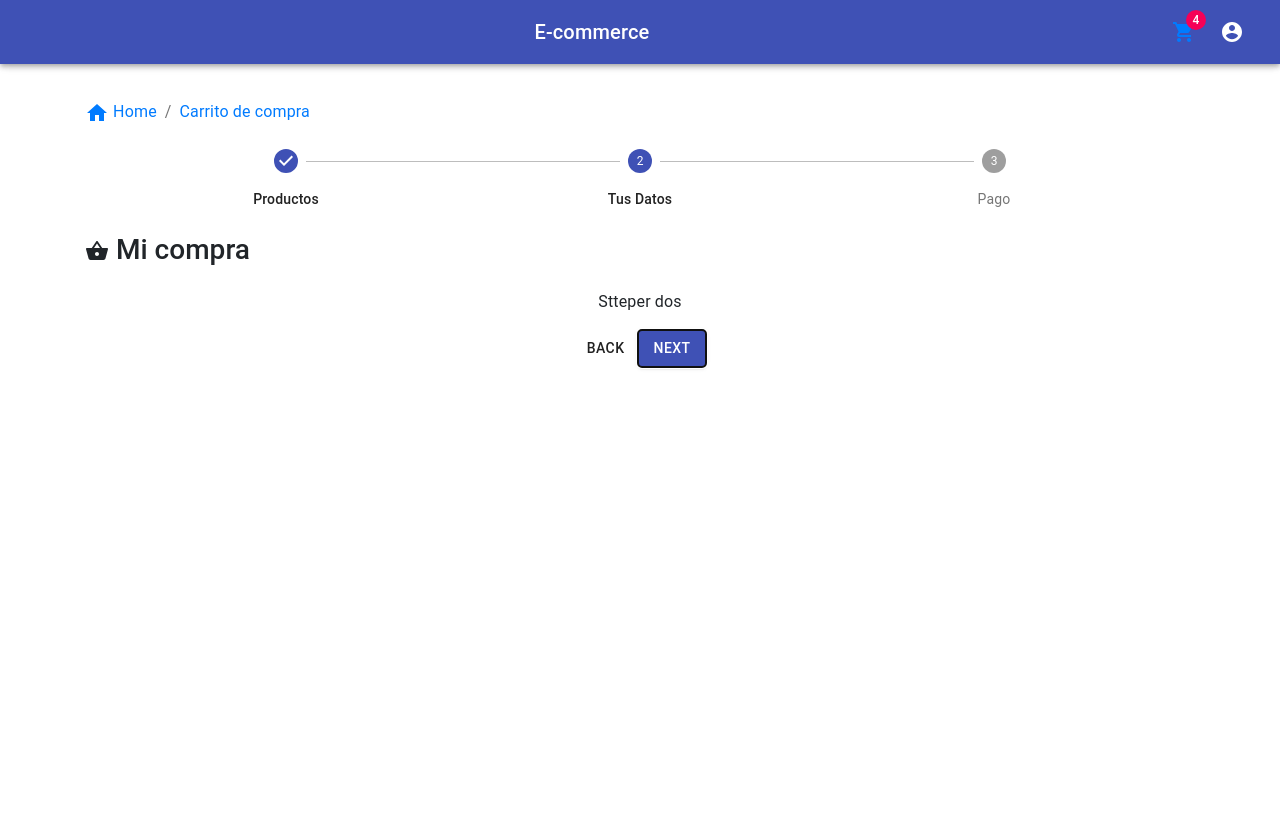
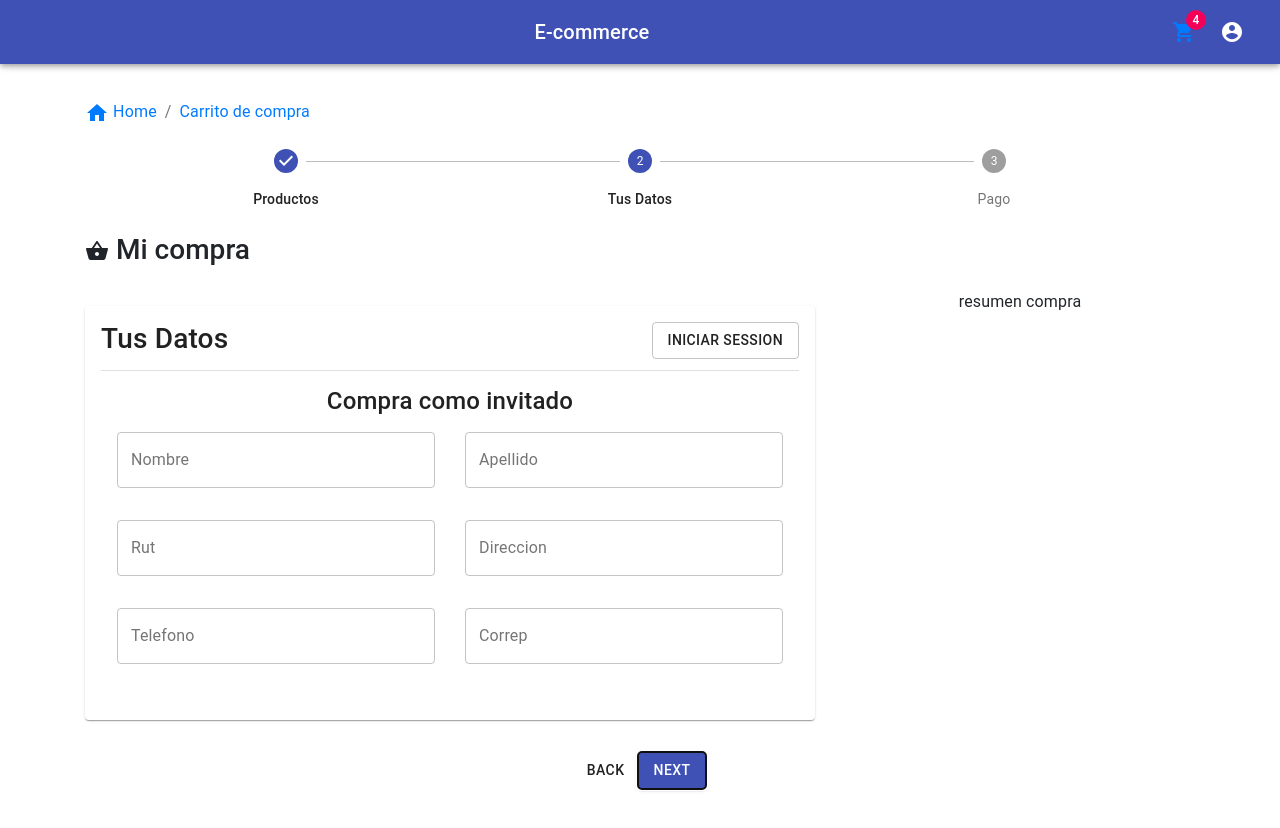
Before and after one commit to claudioOlivaresV/e-commerce, a React (Create React App) app: page /carritoCompra in a window 1280 px wide. Both pictures are taken after a click on the button "NEXT". Shown: the top 828 px of the page. Before the commit the page ends 800 px from the top, so only its background shows below. Built offline with nearby package versions, Linux system fonts and the light colour scheme.

Commit message:
fin estructura basica del proyecto

```diff
--- a/src/components/Carrito.jsx
+++ b/src/components/Carrito.jsx
@@ -46,9 +46,6 @@ export default function HorizontalLabelPositionBelowStepper() {
     setActiveStep((prevActiveStep) => prevActiveStep - 1);
   };
 
-  const handleReset = () => {
-    setActiveStep(0);
-  };
 
 
 
@@ -83,8 +80,8 @@ export default function HorizontalLabelPositionBelowStepper() {
       <div>
         {activeStep === steps.length ? (
           <div>
-            <Typography >All steps completed</Typography>
-            <Button onClick={handleReset}>Reset</Button>
+            <Typography >Tu compra fue completada</Typography>
+
           </div>
         ) : (
           <div>
--- a/src/components/CarritoProduct.jsx
+++ b/src/components/CarritoProduct.jsx
@@ -4,12 +4,50 @@ import CardContent from '@material-ui/core/CardContent';
 import IconButton from '@material-ui/core/IconButton';
 
 import Typography from '@material-ui/core/Typography';
-import TextField from '@material-ui/core/TextField';
+
 import DeleteIcon from '@material-ui/icons/Delete';
+import Button from '@material-ui/core/Button';
+import ArrowBackIosIcon from '@material-ui/icons/ArrowBackIos';
+import ArrowForwardIosIcon from '@material-ui/icons/ArrowForwardIos';
+
+
+import Dialog from '@material-ui/core/Dialog';
+import DialogActions from '@material-ui/core/DialogActions';
+import DialogContent from '@material-ui/core/DialogContent';
+import DialogContentText from '@material-ui/core/DialogContentText';
+import DialogTitle from '@material-ui/core/DialogTitle';
+
 
 const image = 'https://i5.walmartimages.com/asr/f3077845-8786-4bfa-ba98-482f06af91a2_1.2bdade6ddc986cbd875304164a98aa06.jpeg?odnHeight=450&odnWidth=450&odnBg=FFFFFF'
 
+
+
+
 export default class CarritoProduct extends Component {
+
+   state = {
+     modal:  false,
+     cant1: 1
+
+  };
+
+  sumar = () => {
+    this.setState({cant1: this.state.cant1 + 1 })
+  };
+  restar = () => {
+    if(this.state.cant1 > 1) {
+      this.setState({cant1: this.state.cant1 - 1 })
+    }
+  }
+
+  handleClickOpen = () => {
+    this.setState({modal: true})
+  };
+
+  handleClose = () => {
+    this.setState({modal: false})
+  };
+
 
     render() {
         return (
@@ -17,7 +55,7 @@ export default class CarritoProduct extends Component {
                 <Card >
       <CardContent>
           <div className="row">
-              <div className="col-4 align-self-center">
+              <div className="col-2 align-self-center">
 
                   <img src={image} className="img-fluid" alt="Imagen Producto" />
 
@@ -30,7 +68,17 @@ export default class CarritoProduct extends Component {
         <Typography color="secondary" className="mb-2 ">
           $590.000
         </Typography>
-        <TextField
+
+
+         <IconButton aria-label="menos" onClick={this.restar}>
+        <ArrowBackIosIcon/>
+        </IconButton>
+        <span>{this.state.cant1}</span>
+        <IconButton aria-label="mas" onClick={this.sumar}>
+          <ArrowForwardIosIcon />
+        </IconButton>
+
+        {/* <TextField
           id="outlined-number"
           label="Cantidad"
           type="number"
@@ -39,12 +87,12 @@ export default class CarritoProduct extends Component {
           }}
           className="mt-3"
           variant="outlined"
-        />
+        /> */}
 
               </div>
-              <div className="col-12 col-lg-2 text-center align-self-center p-2">
+              <div className=" col-4 text-center align-self-center p-2">
 
-              <IconButton aria-label="delete" >
+              <IconButton aria-label="delete" onClick={this.handleClickOpen} >
           <DeleteIcon fontSize="large" />
         </IconButton>
 
@@ -56,6 +104,28 @@ export default class CarritoProduct extends Component {
 
     </Card>
 
+    <Dialog
+        open={this.state.modal}
+        onClose={this.handleClose}
+        aria-labelledby="alert-dialog-title"
+        aria-describedby="alert-dialog-description"
+      >
+        <DialogTitle id="alert-dialog-title">{"Esta eliminando un producto"}</DialogTitle>
+        <DialogContent>
+          <DialogContentText id="alert-dialog-description">
+            ¿Realmente quiere eliminar este producto del su compra?
+          </DialogContentText>
+        </DialogContent>
+        <DialogActions>
+          <Button onClick={this.handleClose} color="primary">
+            No
+          </Button>
+          <Button onClick={this.handleClose} color="primary" autoFocus>
+            Si
+          </Button>
+        </DialogActions>
+      </Dialog>
+
             </div>
         )
     }
--- a/src/components/StepperThree.jsx
+++ b/src/components/StepperThree.jsx
@@ -1,11 +1,26 @@
-import React, { Component } from 'react'
+import React, { Component } from "react";
+import Card from "@material-ui/core/Card";
+import CardContent from "@material-ui/core/CardContent";
 
 export default class StepperThree extends Component {
-    render() {
-        return (
-            <div>
-                Stepper tres
-            </div>
-        )
-    }
+  render() {
+    return (
+      <div className="container">
+        <div className="row">
+          <div className="col-12 col-lg-6">
+            <Card variant="outlined">
+              <CardContent>
+                  <h3>Claudio Olivares</h3>
+                  <h4>11.111.111-1</h4>
+                  <h4>Direccion</h4>
+                  <h4>Telefono</h4>
+                  <h4>Correo</h4>
+              </CardContent>
+            </Card>
+          </div>
+          <div className="col-12 col-lg-6">resumen compra</div>
+        </div>
+      </div>
+    );
+  }
 }
--- a/src/components/StepperTwo.jsx
+++ b/src/components/StepperTwo.jsx
@@ -1,10 +1,117 @@
 import React, { Component } from 'react'
+import Button from '@material-ui/core/Button';
+import Divider from '@material-ui/core/Divider';
+import TextField from '@material-ui/core/TextField';
+import Card from '@material-ui/core/Card';
+import CardContent from '@material-ui/core/CardContent';
+
+
 
 export default class StepperTwo extends Component {
     render() {
         return (
             <div>
-                Stteper dos
+
+                <div className="row">
+
+                    <div className="col-12 col-lg-8">
+                    <Card className="my-3">
+                   <CardContent>
+                        <div className="mb-3">
+                        <h3 className="float-left">Tus Datos</h3>  <Button variant="outlined" className="float-right" >Iniciar Session</Button>
+                        </div>
+                        <div>
+                        <Divider className="mt-5 mb-3" />
+
+                        </div>
+
+                        <h4>Compra como invitado</h4>
+                        <div className="container px-3">
+                        <div className="row my-3">
+                            <div className="col-12 col-lg-6  mb-3">
+
+                        <TextField
+          label="Nombre"
+          id="outlined-size-normal"
+          placeholder="Claudio"
+          variant="outlined"
+          className="w-100"
+        />
+                            </div>
+                            <div className="col-12 col-lg-6 ">
+
+                            <TextField
+          label="Apellido"
+          id="outlined-size-normal"
+          placeholder="Olivares"
+          variant="outlined"
+          className="w-100"
+        />
+    </div>
+
+                        </div>
+
+
+                        <div className="row my-3">
+                            <div className="col-12 col-lg-6 text-right  mb-3">
+
+                        <TextField
+          label="Rut"
+          id="outlined-size-normal"
+          placeholder="11.111.111-1"
+          variant="outlined"
+          className="w-100"
+        />
+                            </div>
+                            <div className="col-12 col-lg-6 text-left">
+
+                            <TextField
+          label="Direccion"
+          id="outlined-size-normal"
+          placeholder="Calle false 123"
+          variant="outlined"
+          className="w-100"
+        />
+    </div>
+
+                        </div>
+                        <div className="row my-3">
+                            <div className="col-12 col-lg-6 text-right  mb-3">
+
+                        <TextField
+          label="Telefono"
+          id="outlined-size-normal"
+          placeholder="+56912345678"
+          variant="outlined"
+          className="w-100"
+        />
+                            </div>
+                            <div className="col-12 col-lg-6 text-left">
+
+                            <TextField
+          label="Correp"
+          id="outlined-size-normal"
+          placeholder="correo@gmail.com"
+          variant="outlined"
+          className="w-100"
+        />
+    </div>
+
+                        </div>
+                        </div>
+
+
+                        </CardContent>
+                </Card>
+                    </div>
+
+                    <div className="col-12 col-lg-4">
+                        resumen compra
+
+                    </div>
+
+                </div>
+
             </div>
         )
     }
```
